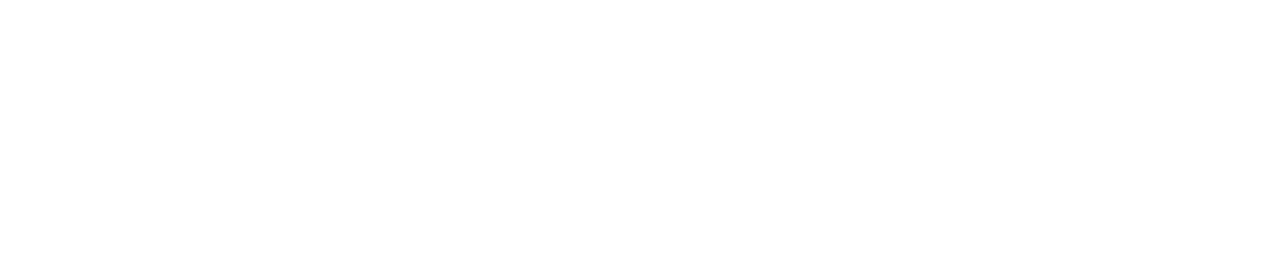
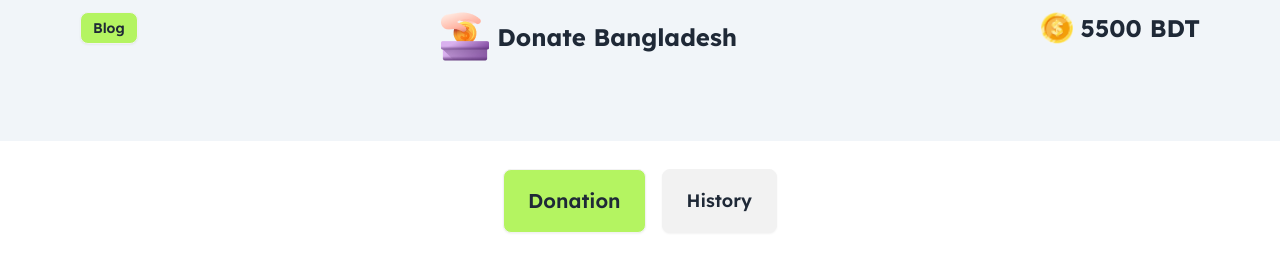
Before and after one commit to aimanur99/asm-5, a plain HTML site: page home.html in a window 1280 px wide. Drawn offline with nearby package versions, Linux system fonts and the light colour scheme.

Commit message:
Add the full header section in the html file

```diff
--- a/home.html
+++ b/home.html
@@ -1,5 +1,6 @@
 <!DOCTYPE html>
 <html lang="en">
+
 <head>
     <meta charset="UTF-8">
     <meta name="viewport" content="width=device-width, initial-scale=1.0">
@@ -10,12 +11,10 @@
     <link href="https://cdn.jsdelivr.net/npm/daisyui@4.12.10/dist/full.min.css" rel="stylesheet" type="text/css" />
     <script src="https://cdn.tailwindcss.com"></script>
     <style>
-    .font-family {
+        .font {
             font-family: "Lexend", sans-serif;
         }
-
-    .nav-ber {
-
+        .nav-container {
             position: sticky;
             top: 0;
             left: 0;
@@ -30,11 +29,36 @@
 
         .btn-donation {
             background-color: #B4F461;
+            font-size: 20px;
 
         }
     </style>
 </head>
-<body>
 
+<body class="font">
+    <header class="nav-container">
+        <!-- start nav section -->
+        <nav class="flex justify-between px-20 pb-20 pt-3 bg-slate-100 backdrop-blur-3xl">
+            <div>
+                <button id="blog-btn" class=" btn btn-sm" style="background-color: #B4F461;">Blog</button>
+            </div>
+            <div class="flex gap-x-2">
+                <img src="assets/logo.png" alt="">
+                <h3 class="flex items-center text-2xl font-bold">Donate Bangladesh</h3>
+            </div>
+            <div class="flex gap-x-2">
+                <img class="w-8 h-8" src="assets/coin.png" alt="">
+                <span id="top-amount" class="text-2xl font-bold">5500</span>
+                <p class="text-2xl font-bold">BDT</p>
+            </div>
+        </nav>
+
+        <!-- button -->
+        <div class="flex justify-center gap-x-4 py-7 mb-5 bg-white">
+            <button id="donation-btn" class="btn btn-xs sm:btn-sm md:btn-md lg:btn-lg btn-donation">Donation</button>
+            <button id="history-btn" class="btn btn-xs sm:btn-sm md:btn-md lg:btn-lg">History</button>
+        </div>
+    </header>
 </body>
+
 </html>
```
Also changed, not shown: blog.html (+19 -5 lines), js code/donate.js (+33 -0 lines). Lines whose indentation alone changed are shown as unchanged.
